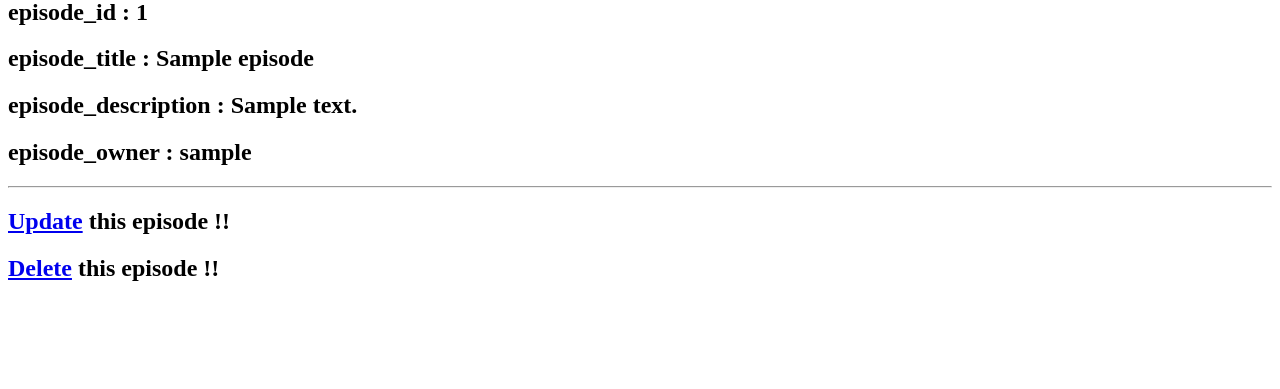
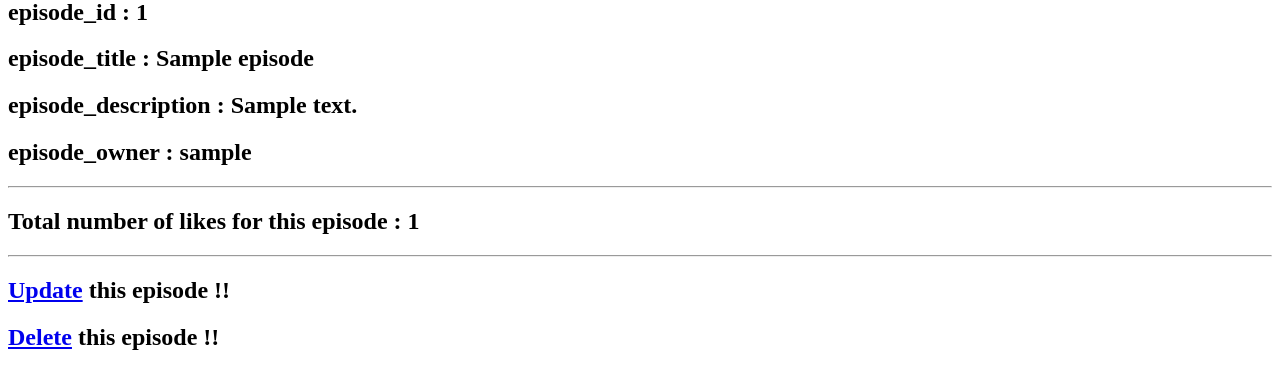
Before and after one commit to AmirShammas/castbox-v2, a Django app: page /profile/1/channel/1/episode/1/ in a window 1280 px wide. Shown: the part 215-604 px from the top of the page. Run offline with Django 4.2, Linux system fonts and the light colour scheme; a user stored in the database is signed in; tables that the repository leaves empty hold one stand-in row (values such as "Sample post").

Commit message:
Display number of likes in profile_episode_detail page.

```diff
--- a/castbox_project/templates/profiles/profile_episode_detail.html
+++ b/castbox_project/templates/profiles/profile_episode_detail.html
@@ -1,7 +1,7 @@
 {% extends "_base.html" %}
 
 {% block title %}
-    Profile-Episode-Details
+    Profile-Episode-Detail
 {% endblock title %}
 
 {% block content %}
@@ -12,6 +12,8 @@
         <h2>episode_owner : {{ episode.owner }}</h2>
     </div>
     <hr/>
+    <h2>Total number of likes for this episode : {{ episode.likes.count }}</h2>
+    <hr/>
     <h2><a href="{% url 'profile_episode_edit' user.profile.id episode.channel.id episode.pk %}">Update</a> this episode !!</h2>
     <h2><a href="{% url 'profile_episode_delete' user.profile.id episode.channel.id episode.pk %}">Delete</a> this episode !!</h2>
 {% endblock content %}
```
